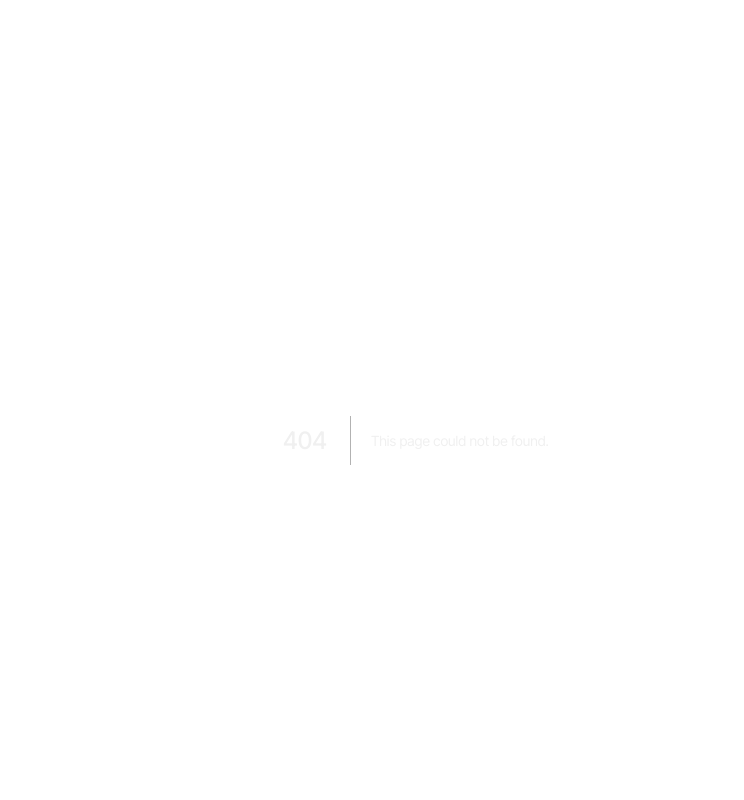
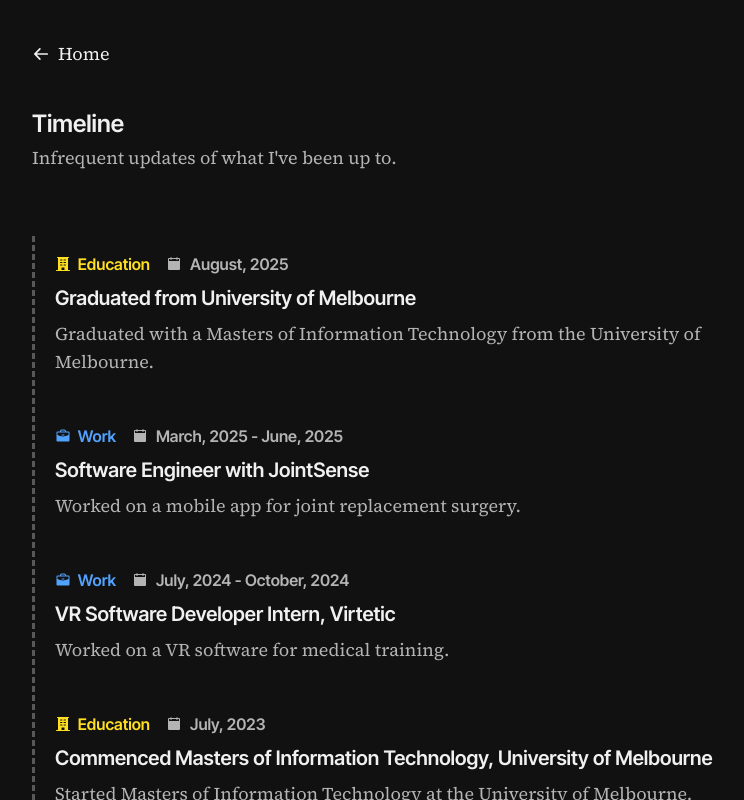
Before and after one commit to AbhinRustagi/www, a Next.js app: page /timeline in a window 1280 px wide. Before the commit this address had no page. Shown: the top 800 px of the page, without its empty margins (224-968 px from the left). Built offline with nearby package versions, Linux system fonts and the light colour scheme.

Commit message:
feat: add timeline & fix font name inconsistency

```diff
--- a/src/app/(home)/components/index.tsx
+++ b/src/app/(home)/components/index.tsx
@@ -55,3 +55,15 @@ export async function Writing() {
     </section>
   );
 }
+
+export function Projects() {
+  return (
+    <section className="mb-16">
+      <h2 className="mb-5 text-2xl">Projects</h2>
+      <p>
+        Coming soon. Meanwhile, have you checked out my work log on my{" "}
+        <Link href="/timeline">timeline</Link>?
+      </p>
+    </section>
+  );
+}
--- a/src/app/(home)/page.tsx
+++ b/src/app/(home)/page.tsx
@@ -1,11 +1,12 @@
 import Header from "@/components/Header";
-import { About, Writing } from "./components";
+import { About, Projects, Writing } from "./components";
 
 export default function Home() {
   return (
     <>
       <Header />
       <About />
+      <Projects />
       <Writing />
     </>
   );
--- a/src/app/globals.css
+++ b/src/app/globals.css
@@ -8,7 +8,7 @@
   --color-title: #f0f0f0;
   --color-gray-border: #585858;
   --color-accent: #60b5ff;
-  --font-geist: var(--font-geist);
+  --font-inter-tight: var(--font-inter-tight);
   --font-source: var(--font-source);
 }
 
@@ -35,7 +35,7 @@ body {
 h1,
 h2,
 h3 {
-  @apply font-semibold text-title font-geist;
+  @apply font-semibold text-title font-inter-tight;
 }
 
 a {
--- a/src/app/layout.tsx
+++ b/src/app/layout.tsx
@@ -6,10 +6,10 @@ import { Inter_Tight, Source_Serif_4 } from "next/font/google";
 import "react-tooltip/dist/react-tooltip.css";
 import "./globals.css";
 
-const geist = Inter_Tight({
+const inter_tight = Inter_Tight({
   weight: ["400", "500", "600", "700"],
   subsets: ["latin"],
-  variable: "--font-geist",
+  variable: "--font-inter-tight",
   preload: true,
 });
 
@@ -30,7 +30,9 @@ export default function RootLayout({
 }>) {
   return (
     <html lang="en">
-      <body className={`${geist.variable} ${source.variable} antialiased`}>
+      <body
+        className={`${inter_tight.variable} ${source.variable} antialiased`}
+      >
         <div className="mx-auto max-w-3xl px-6 md:px-0 pt-10 pb-20 min-h-screen">
           <main>{children}</main>
           <Socials />
--- /dev/null
+++ b/src/app/timeline/page.tsx
@@ -0,0 +1,54 @@
+import timeline from "@/content/timeline.json";
+import {
+  TimelineItem as ITimelineItem,
+  TYPE_DISPLAY_MAP,
+} from "@/lib/timeline";
+import Link from "next/link";
+import { PiArrowLeftBold, PiCalendarBlankFill } from "react-icons/pi";
+
+const TimelineItem = (props: ITimelineItem) => {
+  const { type, title, date, description } = props;
+  const { display, icon: Icon, color } = TYPE_DISPLAY_MAP[type];
+
+  return (
+    <div className="mb-12">
+      <div className="flex items-center gap-4 mb-2">
+        <div
+          className={`${color} text-base font-semibold font-inter-tight flex items-center`}
+        >
+          <Icon /> &nbsp; {display}
+        </div>
+        <div className="flex items-center gap-2 font-semibold font-inter-tight text-base">
+          <PiCalendarBlankFill /> {date}
+        </div>
+      </div>
+      <div>
+        <h2 className="text-xl mb-2">{title}</h2>
+        {description && <p>{description}</p>}
+      </div>
+    </div>
+  );
+};
+
+export default async function Timeline() {
+  return (
+    <section className="mb-16">
+      <div>
+        <Link
+          href="/"
+          className="flex items-center gap-2 mb-10 !no-underline hover:underline"
+        >
+          <PiArrowLeftBold />
+          <span>Home</span>
+        </Link>
+      </div>
+      <h1 className="text-2xl mb-1">Timeline</h1>
+      <p className="mb-8">Infrequent updates of what I've been up to.</p>
+      <div className="mt-16 border-l-3 border-l-gray-border border-dashed pl-5 py-4">
+        {timeline.map((item) => (
+          <TimelineItem key={item.title} {...(item as ITimelineItem)} />
+        ))}
+      </div>
+    </section>
+  );
+}
--- a/src/components/Header.tsx
+++ b/src/components/Header.tsx
@@ -8,7 +8,7 @@ export default function Header() {
       </div>
       <div className="pt-6">
         <h2 className="text-2xl font-source!">Abhin Rustagi</h2>
-        <p className="font-geist! text-lg">Software Engineer</p>
+        <p className="font-inter-tight! text-lg">Software Engineer</p>
       </div>
     </div>
   );
--- /dev/null
+++ b/src/content/timeline.json
@@ -0,0 +1,38 @@
+[
+  {
+    "type": "education",
+    "title": "Graduated from University of Melbourne",
+    "date": "August, 2025",
+    "description": "Graduated with a Masters of Information Technology from the University of Melbourne."
+  },
+  {
+    "type": "work",
+    "title": "Software Engineer with JointSense",
+    "date": "March, 2025 - June, 2025",
+    "description": "Worked on a mobile app for joint replacement surgery."
+  },
+  {
+    "type": "work",
+    "title": "VR Software Developer Intern, Virtetic",
+    "date": "July, 2024 - October, 2024",
+    "description": "Worked on a VR software for medical training."
+  },
+  {
+    "type": "education",
+    "title": "Commenced Masters of Information Technology, University of Melbourne",
+    "date": "July, 2023",
+    "description": "Started Masters of Information Technology at the University of Melbourne."
+  },
+  {
+    "type": "life_update",
+    "title": "Migrated to Melbourne",
+    "date": "July, 2023",
+    "description": "Moved to Melbourne to study Masters of Information Technology."
+  },
+  {
+    "type": "work",
+    "title": "Software Engineer, Openhouse",
+    "date": "February, 2022 - July, 2023",
+    "description": "Worked on a mobile app for joint replacement surgery."
+  }
+]
--- /dev/null
+++ b/src/lib/timeline.ts
@@ -0,0 +1,30 @@
+import {
+  PiBriefcaseFill,
+  PiBuildingFill,
+  PiStarFourFill,
+} from "react-icons/pi";
+
+export interface TimelineItem {
+  type: "work" | "education" | "life_update";
+  title: string;
+  date: string;
+  description?: string;
+}
+
+export const TYPE_DISPLAY_MAP = {
+  work: {
+    display: "Work",
+    icon: PiBriefcaseFill,
+    color: "text-blue-400",
+  },
+  education: {
+    display: "Education",
+    icon: PiBuildingFill,
+    color: "text-yellow-300",
+  },
+  life_update: {
+    display: "Life Update",
+    icon: PiStarFourFill,
+    color: "text-green-300",
+  },
+};
```
